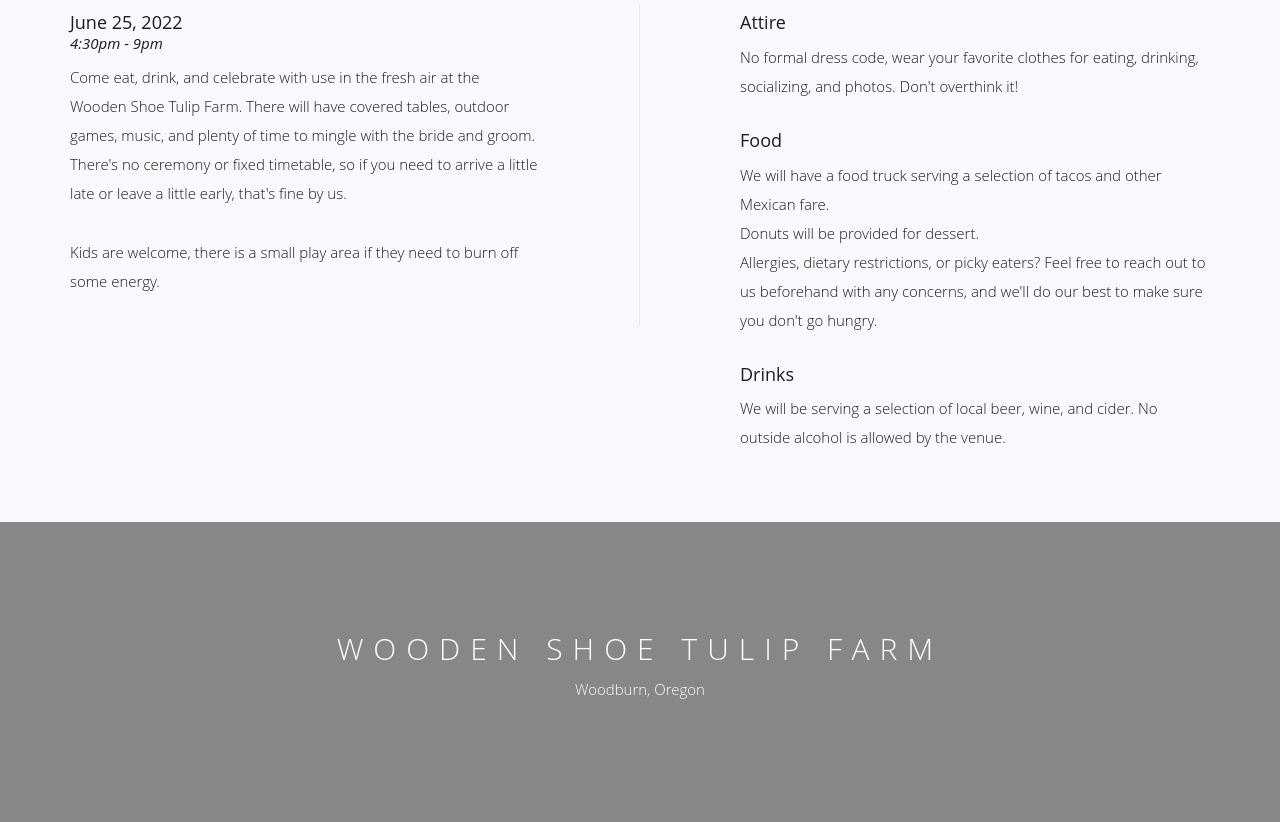
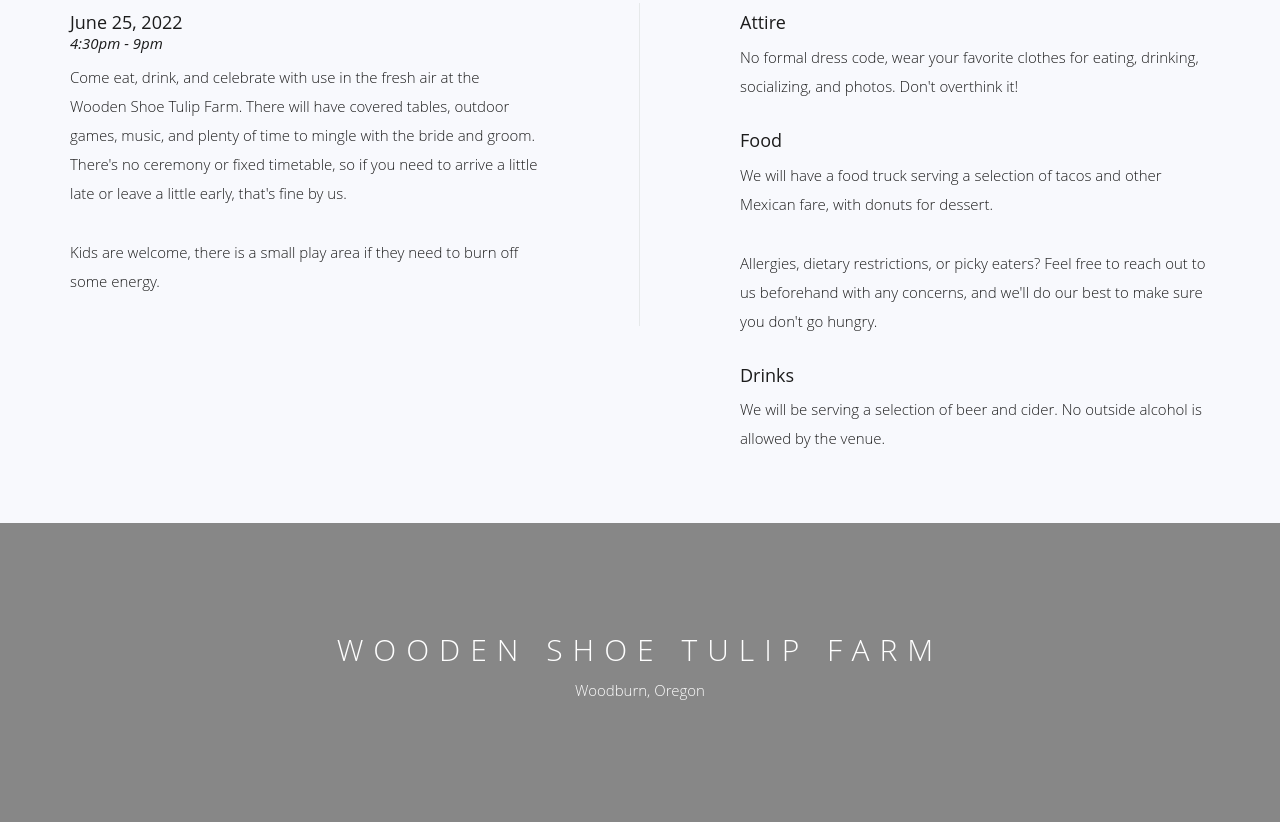
Before and after one commit to wilkinsg/events, a website: page index.html in a window 1280 px wide. Shown: the part 1138-1960 px from the top of the page. Drawn offline with nearby package versions, Linux system fonts and the light colour scheme; some packages are replaced by stand-ins of ours; a script that the page names is missing; files whose address does not match are found by name.

Commit message:
Updated event info

```diff
--- a/index.html
+++ b/index.html
@@ -48,7 +48,7 @@
                         <ul class="primary-nav">
                             <li><a href="#events">Event</a></li>
                             <li><a href="#map">Venue</a></li>
-                            <li><a href="#intro">How we met</a></li>
+                            <li><a href="#intro">Our Story</a></li>
                             <li><a href="#registry">Registry</a></li>
                             <li><a href="#eng-pics">Photos</a></li>
                         </ul>
@@ -120,16 +120,11 @@
                         No formal dress code, wear your favorite clothes for eating, drinking, socializing, and photos. Don't overthink it!
                     </p>
                     <h4>Food</h4>
-                    <p>
-                        We will have a food truck serving a selection of tacos and other Mexican fare.
-                        <br>
-                        Donuts will be provided for dessert.
-                        <br>
-                        Allergies, dietary restrictions, or picky eaters? Feel free to reach out to us beforehand with any concerns, and we'll do our best to make sure you don't go hungry.
-                    </p>
+                        <p>We will have a food truck serving a selection of tacos and other Mexican fare, with donuts for dessert.</p>
+                        <p>Allergies, dietary restrictions, or picky eaters? Feel free to reach out to us beforehand with any concerns, and we'll do our best to make sure you don't go hungry.</p>
                     <h4>Drinks</h4>
                     <p>
-                        We will be serving a selection of local beer, wine, and cider. No outside alcohol is allowed by the venue.
+                        We will be serving a selection of beer and cider. No outside alcohol is allowed by the venue.
                     </p>
                 </div>
             </div>
@@ -184,7 +179,7 @@
     <div class="container">
         <div class="row">
             <div class="col-md-12 text-center">
-                <h3 class="header">How we met</h3>
+                <h3 class="header">Our Story</h3>
             </div>
         </div>
         <div class="row">
```
